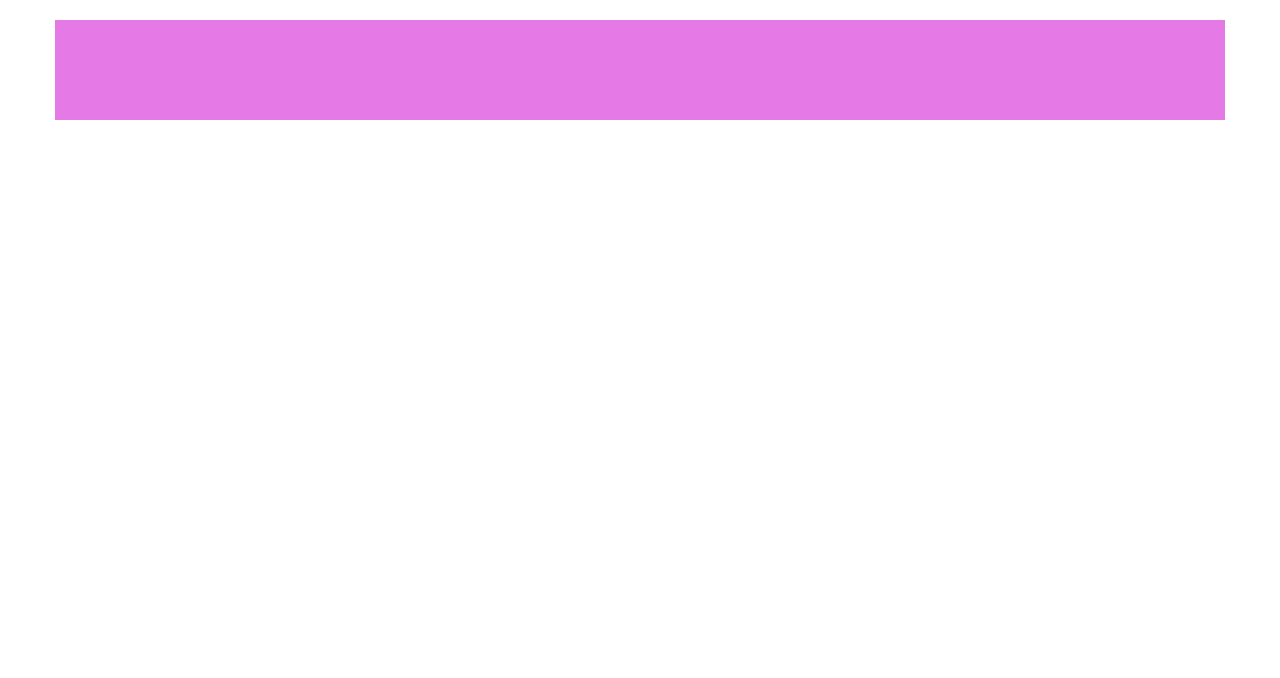
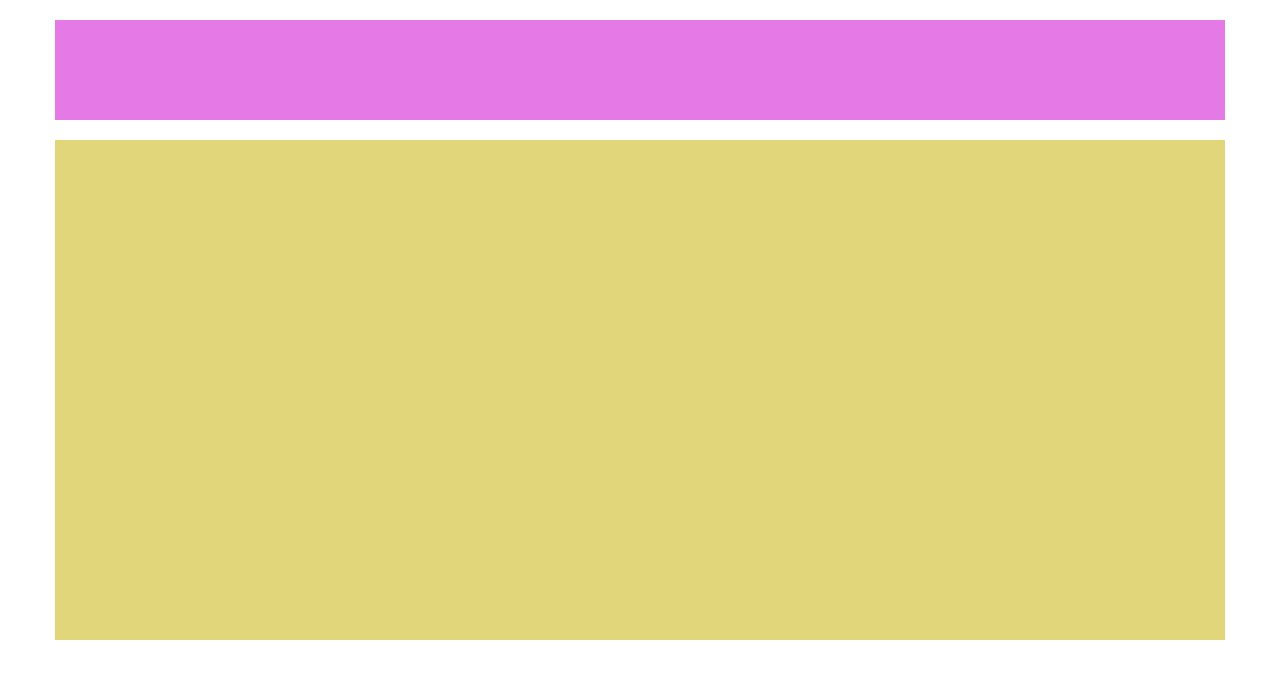
Before and after one commit to dokkalemon/htmlcss-struttura-wp, a plain HTML site: page index.html in a window 1280 px wide. Drawn offline with Linux system fonts and the light colour scheme.

Commit message:
add main conteiner

```diff
--- a/css/main.css
+++ b/css/main.css
@@ -24,3 +24,10 @@ header {
     width: 1170px;
 
 }
+
+/* main */
+.main-conteiner {
+    width: 1170px;
+    height: 500px;
+    background-color: #e1d67a;
+}
--- a/index.html
+++ b/index.html
@@ -15,7 +15,10 @@
         </section>
    </header>
 
-
+   <!-- main -->
+   <section class="main-conteiner center px-16">
+        <section></section>
+   </section>
 
 
 
```
